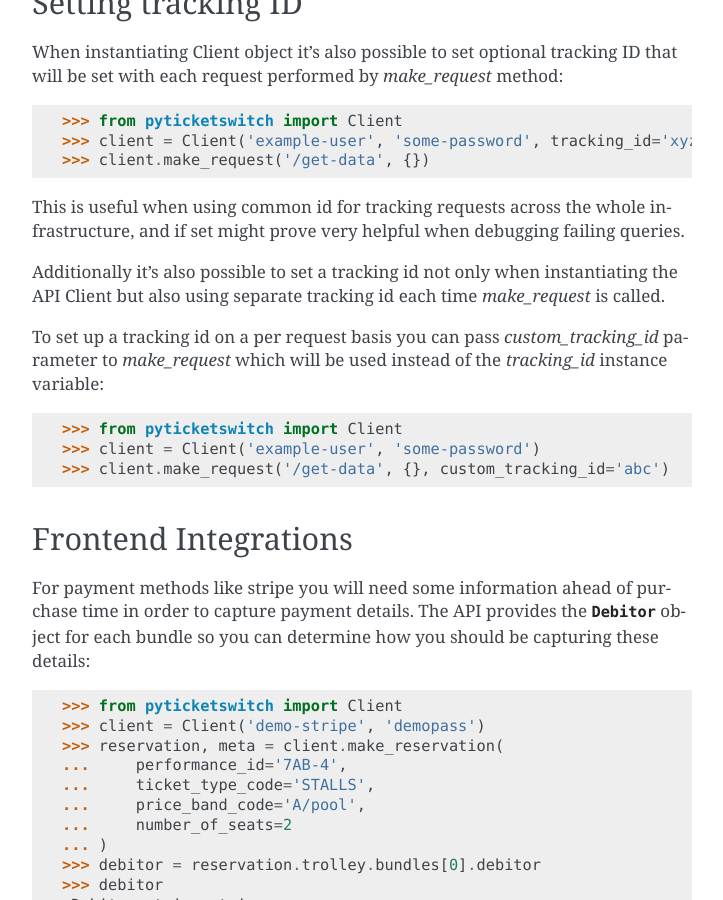
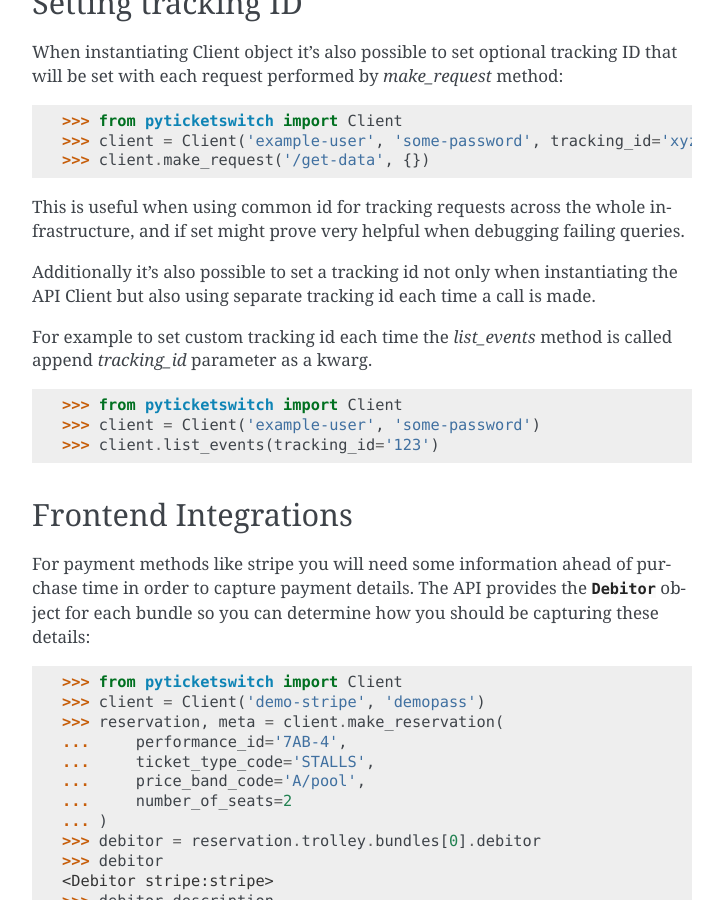
Before and after one commit to ingresso-group/pyticketswitch, a Sphinx documentation site: the page built from docs/users/advanced.rst, in a window 1280 px wide and 900 px high, scrolled down 23417 px. Shown: the whole window, without its empty margins (388-1111 px from the left). Built offline with Sphinx 7.4.7, drawn with Linux system fonts in a browser that asks for light colours.

Commit message:
Update custom tracking id info

```diff
--- a/docs/users/advanced.rst
+++ b/docs/users/advanced.rst
@@ -1153,14 +1153,13 @@ when debugging failing queries.
 
 Additionally it's also possible to set a tracking id not only
 when instantiating the API Client but also using separate
-tracking id each time `make_request` is called.
+tracking id each time a call is made.
 
-To set up a tracking id on a per request basis you can pass
-`custom_tracking_id` parameter to `make_request` which will be used
-instead of the `tracking_id` instance variable::
+For example to set custom tracking id each time the `list_events`
+method is called append `tracking_id` parameter as a kwarg.
     >>> from pyticketswitch import Client
     >>> client = Client('example-user', 'some-password')
-    >>> client.make_request('/get-data', {}, custom_tracking_id='abc')
+    >>> client.list_events(tracking_id='123')
 
 
 Frontend Integrations
```
